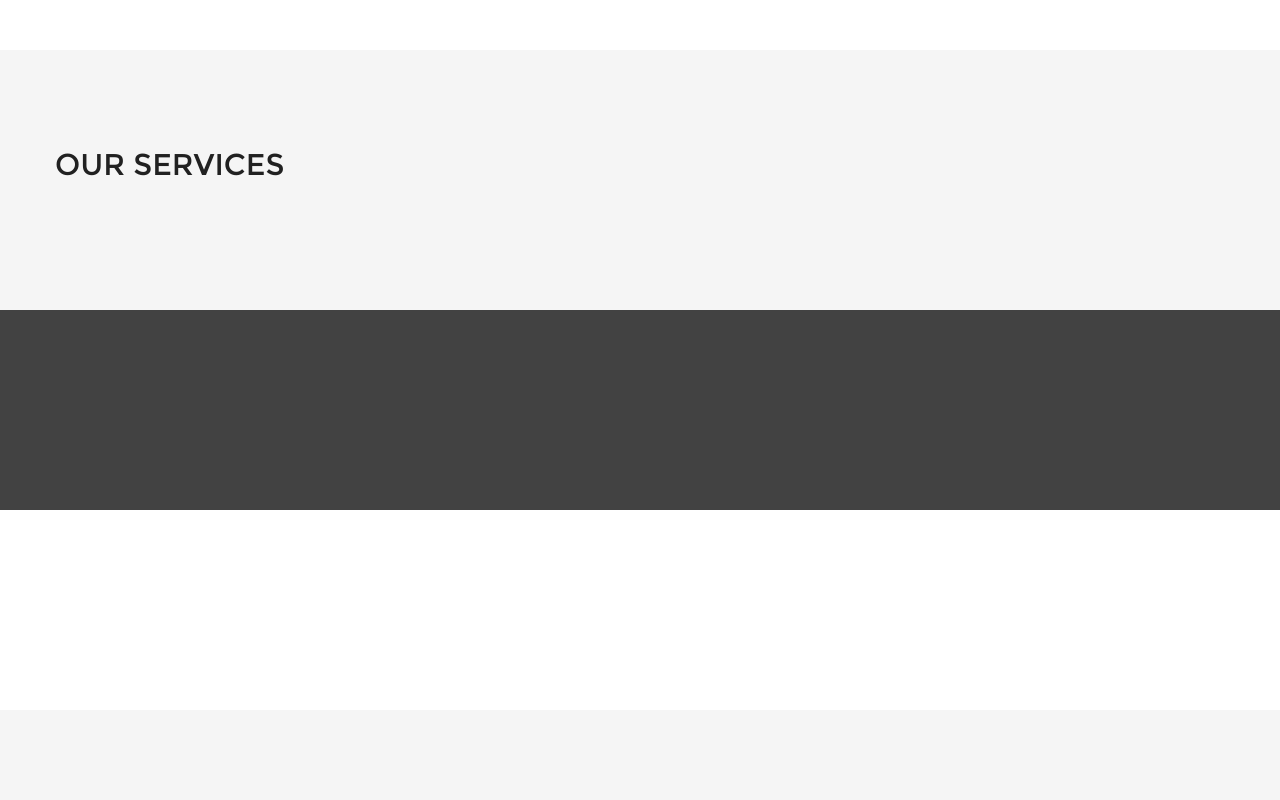
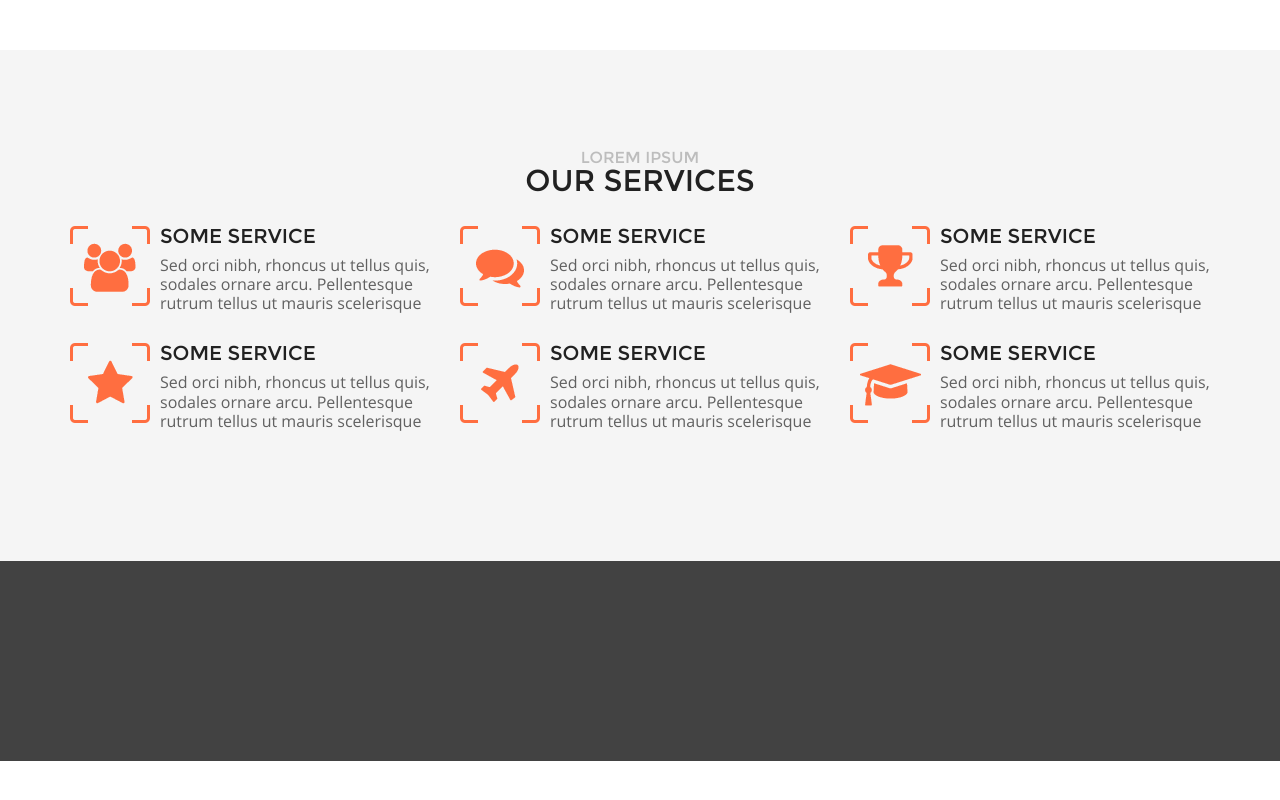
Before and after one commit to NatashaElistratova/homepage_markup, a plain HTML site: page index.html in a window 1280 px wide. Shown: the part 1124-1924 px from the top of the page. Drawn offline with Linux system fonts and the light colour scheme.

Commit message:
Services block

```diff
--- a/css/style.css
+++ b/css/style.css
@@ -44,11 +44,12 @@ body, a {
 	color: #616161;
 }
 
-h1, h2, h3, button, nav a{
+h1, h2, h3, h4, button, nav a{
 	text-transform: uppercase;
 }
-h1, h2, h3{
+h1, h2, h3, h4{
 	font-family:"Montserrat-Regular";
+	text-align: center;
 }
 h1 {
 	font-size: 32px;
@@ -61,6 +62,9 @@ h3 {
 }
 h4 {
 	font-size: 20px;
+}
+p{
+	line-height: 1.4;
 }
 .button{
 	padding: 15px 43px;
@@ -213,43 +217,46 @@ section h4 {
 }
 	.section_text-centered p{
 		margin-bottom: 25px;
-		line-height: 1.4;
+
 	}
 
-
-
-
-	/* .bg-service_icon_1 {
-	    width: 80px; height: 80px;
-	    background: url('css_sprites.png') -10px -10px;
+.service-list__item {
+	display: flex;
+	justify-content: space-between;
+	margin-bottom: 30px;
+}
+	.item__img{
+		width: 80px;
+		height: 80px;
 	}
-
-
-	.bg-service_icon_2 {
-	    width: 80px; height: 80px;
-	    background: url('css_sprites.png') -110px -10px;
+		.service-list__item:nth-child(1) .item__img {
+			background: url('../images/service-icons-sprite.png') -10px -10px;
+		}
+		.service-list__item:nth-child(2) .item__img {
+			background: url('../images/service-icons-sprite.png') -110px -10px;
+		}
+		.service-list__item:nth-child(3) .item__img {
+			background: url('../images/service-icons-sprite.png') -10px -110px;
+		}
+		.service-list__item:nth-child(4) .item__img {
+			background: url('../images/service-icons-sprite.png') -110px -110px;
+		}
+		.service-list__item:nth-child(5) .item__img {
+			background: url('../images/service-icons-sprite.png') -210px -10px;
+		}
+		.service-list__item:nth-child(6) .item__img {
+			background: url('../images/service-icons-sprite.png') -210px -110px;
+		}
+	.item__text{
+		flex-basis: 270px;
+		display: flex;
+		flex-direction: column;
+		justify-content: flex-start;
 	}
-
-
-	.bg-service_icon_3 {
-	    width: 80px; height: 80px;
-	    background: url('css_sprites.png') -10px -110px;
-	}
-
-
-	.bg-service_icon_4 {
-	    width: 80px; height: 80px;
-	    background: url('css_sprites.png') -110px -110px;
-	}
-
-
-	.bg-service_icon_5 {
-	    width: 80px; height: 80px;
-	    background: url('css_sprites.png') -210px -10px;
-	}
-
-
-	.bg-service_icon_6 {
-	    width: 80px; height: 80px;
-	    background: url('css_sprites.png') -210px -110px;
-	} */
+		.item__text h4{
+			text-align: left;
+			margin-bottom: 10px;
+		}
+		.item__text p {
+			line-height: 1.2;
+		}
--- a/index.html
+++ b/index.html
@@ -7,7 +7,7 @@
   <title>Test markup</title>
   <script defer src="https://use.fontawesome.com/releases/v5.0.8/js/solid.js" integrity="sha384-+Ga2s7YBbhOD6nie0DzrZpJes+b2K1xkpKxTFFcx59QmVPaSA8c7pycsNaFwUK6l" crossorigin="anonymous"></script>
   <script defer src="https://use.fontawesome.com/releases/v5.0.8/js/fontawesome.js" integrity="sha384-7ox8Q2yzO/uWircfojVuCQOZl+ZZBg2D2J5nkpLqzH1HY0C1dHlTKIbpRz/LG23c" crossorigin="anonymous"></script>
-  <link rel="stylesheet" href="bootstrap\bootstrap.min.css">
+  <link rel="stylesheet" href="bootstrap/bootstrap.min.css">
   <link rel="stylesheet" href="fonts/fonts.css">
   <link rel="stylesheet" href="css/style.css">
 </head>
@@ -63,53 +63,73 @@
       </div>
     </section>
     <section class="section_grey">
-      <div class="container">
-        <div class="row">
-          <h3></h3>
+
+          <h3>Lorem ipsum</h3>
           <h2>our services</h2>
-          <div class="item-list">
-            <div class="item">
+          <div class="service-list">
+            <div class="container">
+              <div class="row">
+            <div class="service-list__item col-md-4 col-sm-6 col-12">
               <div class="item__img"></div>
               <div class="item__text">
-                <h4></h4>
-                <p></p>
+                <h4>some service</h4>
+                <p>
+                  Sed orci nibh, rhoncus ut tellus quis, sodales ornare arcu.
+                  Pellentesque rutrum tellus ut mauris scelerisque
+                </p>
               </div>
             </div>
-            <div class="item">
+            <div class="service-list__item col-md-4 col-sm-6 col-12">
               <div class="item__img"></div>
               <div class="item__text">
-                <h4></h4>
-                <p></p>
+                <h4>some service</h4>
+                <p>
+                  Sed orci nibh, rhoncus ut tellus quis, sodales ornare arcu.
+                  Pellentesque rutrum tellus ut mauris scelerisque
+                </p>
               </div>
             </div>
-            <div class="item">
+            <div class="service-list__item col-md-4 col-sm-6 col-12">
               <div class="item__img"></div>
               <div class="item__text">
-                <h4></h4>
-                <p></p>
+                <h4>some service</h4>
+                <p>
+                  Sed orci nibh, rhoncus ut tellus quis, sodales ornare arcu.
+                  Pellentesque rutrum tellus ut mauris scelerisque
+                </p>
               </div>
             </div>
-            <div class="item">
+            <div class="service-list__item col-md-4 col-sm-6 col-12">
               <div class="item__img"></div>
               <div class="item__text">
-                <h4></h4>
-                <p></p>
+                <h4>some service</h4>
+                <p>
+                  Sed orci nibh, rhoncus ut tellus quis, sodales ornare arcu.
+                  Pellentesque rutrum tellus ut mauris scelerisque
+                </p>
               </div>
             </div>
-            <div class="item">
+            <div class="service-list__item col-md-4 col-sm-6 col-12">
               <div class="item__img"></div>
               <div class="item__text">
-                <h4></h4>
-                <p></p>
+                <h4>some service</h4>
+                <p>
+                  Sed orci nibh, rhoncus ut tellus quis, sodales ornare arcu.
+                  Pellentesque rutrum tellus ut mauris scelerisque
+                </p>
               </div>
             </div>
-            <div class="item">
+            <div class="service-list__item col-md-4 col-sm-6 col-12">
               <div class="item__img"></div>
               <div class="item__text">
-                <h4></h4>
-                <p></p>
+                <h4>some service</h4>
+                <p>
+                  Sed orci nibh, rhoncus ut tellus quis, sodales ornare arcu.
+                  Pellentesque rutrum tellus ut mauris scelerisque
+                </p>
               </div>
             </div>
+
           </div>
         </div>
 
```
